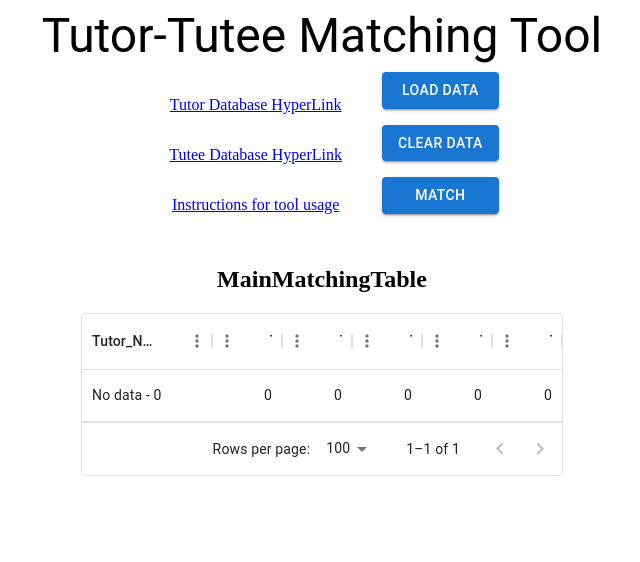
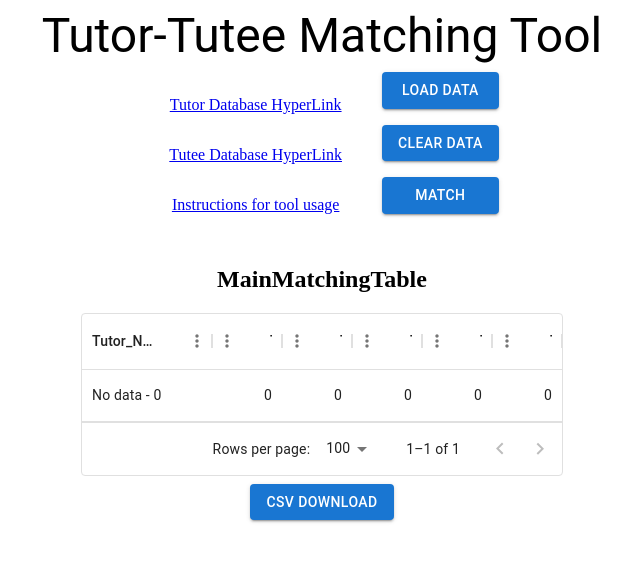
Before and after one commit to bettersg/edukit, a React (Vite) app: page / in a window 1280 px wide. Shown: the top 562 px of the page, without its empty margins (318-958 px from the left). Built offline with nearby package versions, Linux system fonts and the light colour scheme.

Commit message:
Completed CSV Download Feature

```diff
--- a/package.json
+++ b/package.json
@@ -15,9 +15,11 @@
     "@mui/x-data-grid": "^6.2.1",
     "@reduxjs/toolkit": "^1.9.5",
     "react": "^18.2.0",
+    "react-csv": "^2.2.2",
     "react-dom": "^18.2.0",
     "react-redux": "^8.0.5",
-    "react-router-dom": "^6.10.0"
+    "react-router-dom": "^6.10.0",
+    "xlsx": "^0.18.5"
   },
   "devDependencies": {
     "@types/react": "^18.0.17",
--- a/src/components/DataLoadForm.tsx
+++ b/src/components/DataLoadForm.tsx
@@ -5,6 +5,7 @@ import {matchesSummaryActions} from '../store/matchesSummarySlice'
 import {unmatchedTuteesActions} from "../store/unmatchedTuteesSlice"
 import {selectedTutorMatchesActions} from "../store/selectedTutorMatchesSlice"
 import {Stack, Button} from "@mui/material"
+import { CSVLink } from 'react-csv'
 
 const DataLoadForm = () => {
   const navigate = useNavigate()
@@ -231,19 +232,19 @@ const DataLoadForm = () => {
       matchesSummary.push(matchesSummaryItem)
     }
     dispatch(matchesSummaryActions.updateMatchesSummary(matchesSummary))
-    console.log(matchingList)
+    console.log(matchingList[0])
     navigate("/")
  }
 
  const clearData = () => {
     delete window.tutorRawData
     delete window.tuteeRawData
+    delete window.matchingList
     dispatch(matchesSummaryActions.resetMatchesSummary())
     dispatch(unmatchedTuteesActions.resetUnmatchedTutees())
     dispatch(selectedTutorMatchesActions.resetSelectedTutorMatches())
     navigate("/")
  }
-
   return (
     <Stack alignItems="center" justifyContent="center" sx={{w:100}}>
     <Stack direction="row">
--- /dev/null
+++ b/src/components/DownloadCSVButton.tsx
@@ -0,0 +1,25 @@
+// @ts-nocheck
+import {useSelector} from "react-redux"
+import { CSVLink } from 'react-csv'
+import {Button} from '@mui/material'
+import { useEffect, useState } from "react"
+
+const DownloadCSVButton = () => {
+    const matchesSummary = useSelector((state)=>state.matchesSummary)
+    const [csvData, setCsvData] = useState([["Tutor Index", "Tutor Name", "Tutee Matching ID (Descending Order)"]])
+    useEffect(()=>{
+        if (window.matchingList) {
+            window.matchingList.map((row)=>{
+            const tuteeIDArr = row.tuteeMatchingScores.map((tuteeRow)=>tuteeRow.index)
+            const csvDataRowItem = [row.tutor.index, row.tutor.name, ...tuteeIDArr]
+            setCsvData((state)=>[...state, csvDataRowItem])
+        })}
+    },[matchesSummary])
+
+  return (
+    <Button variant="contained" sx={{w:1, m:1}}>{csvData && <CSVLink data={csvData} style={{color:"white", "textDecoration": "none"}}>CSV Download</CSVLink>}</Button>
+
+  )
+}
+
+export default DownloadCSVButton
--- a/src/pages/OverviewPage.tsx
+++ b/src/pages/OverviewPage.tsx
@@ -1,13 +1,20 @@
 // @ts-nocheck
+import { useSelector } from 'react-redux'
 import {Stack} from '@mui/material'
 import MainMatchingTable from "../components/MainMatchingTable"
 import MissingTuteeTable from "../components/MissingTuteeTable"
+import DownloadCSVButton from '../components/DownloadCSVButton'
 
 const OverviewPage = () => {
+  // const tutorDataLoaded = useSelector((state)=>{
+  //   return state.matchesSummary[0]?.tutor.name
+  // }) === "No data"
+  // console.log(window.matchingList)
   return (
-    <Stack direction="column">
+    <Stack direction="column" alignItems="center">
      <MainMatchingTable/>
      {/* <MissingTuteeTable/>  */}
+     <DownloadCSVButton/>
     </Stack>
   )
 }
```
Also changed, not shown: 2 other files (tests, documents, lock files or other folders).
